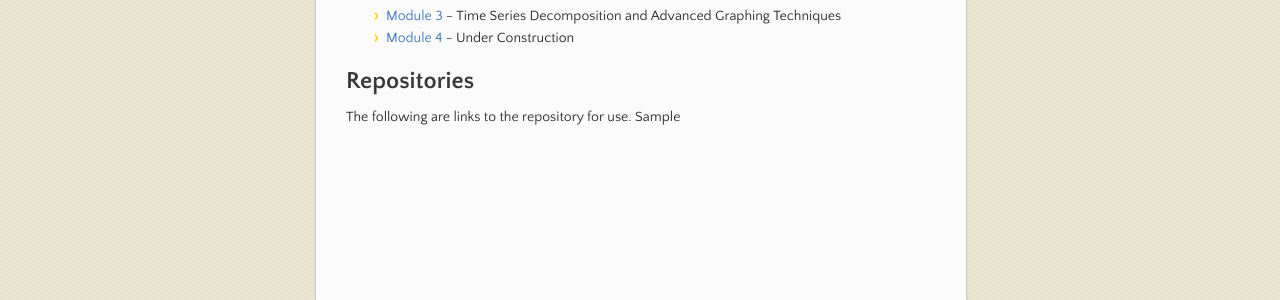
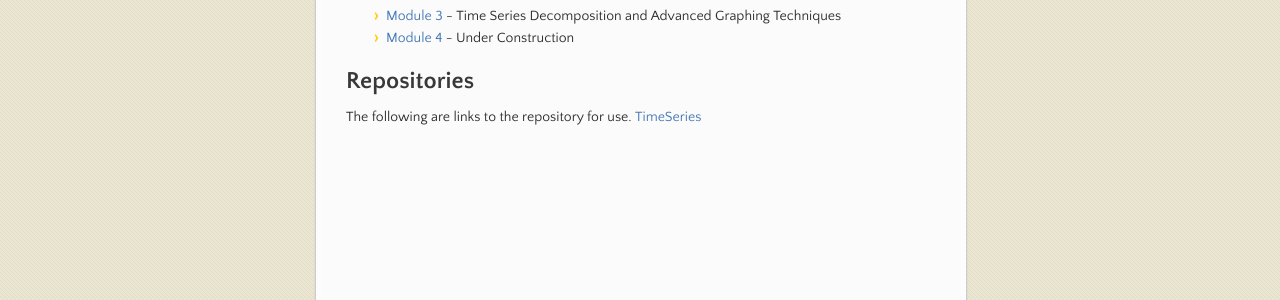
Before and after one commit to jksmith01/jksmith01.github.io, a Jekyll site: the page built from index.md, in a window 1280 px wide. Shown: the part 294-594 px from the top of the page. Built offline with Jekyll 4.4.1, drawn with Linux system fonts in a browser that asks for light colours; our own code applies the rules of GitHub Pages for plain Markdown files.

Commit message:
Update index.md

```diff
--- a/index.md
+++ b/index.md
@@ -11,4 +11,4 @@ This is the content I've developed for my Competing Through Business Analytics c
 
 ## Repositories
 The following are links to the repository for use.
-Sample
+[TimeSeries](https://github.com/jksmith01/TimeSeries)
```
